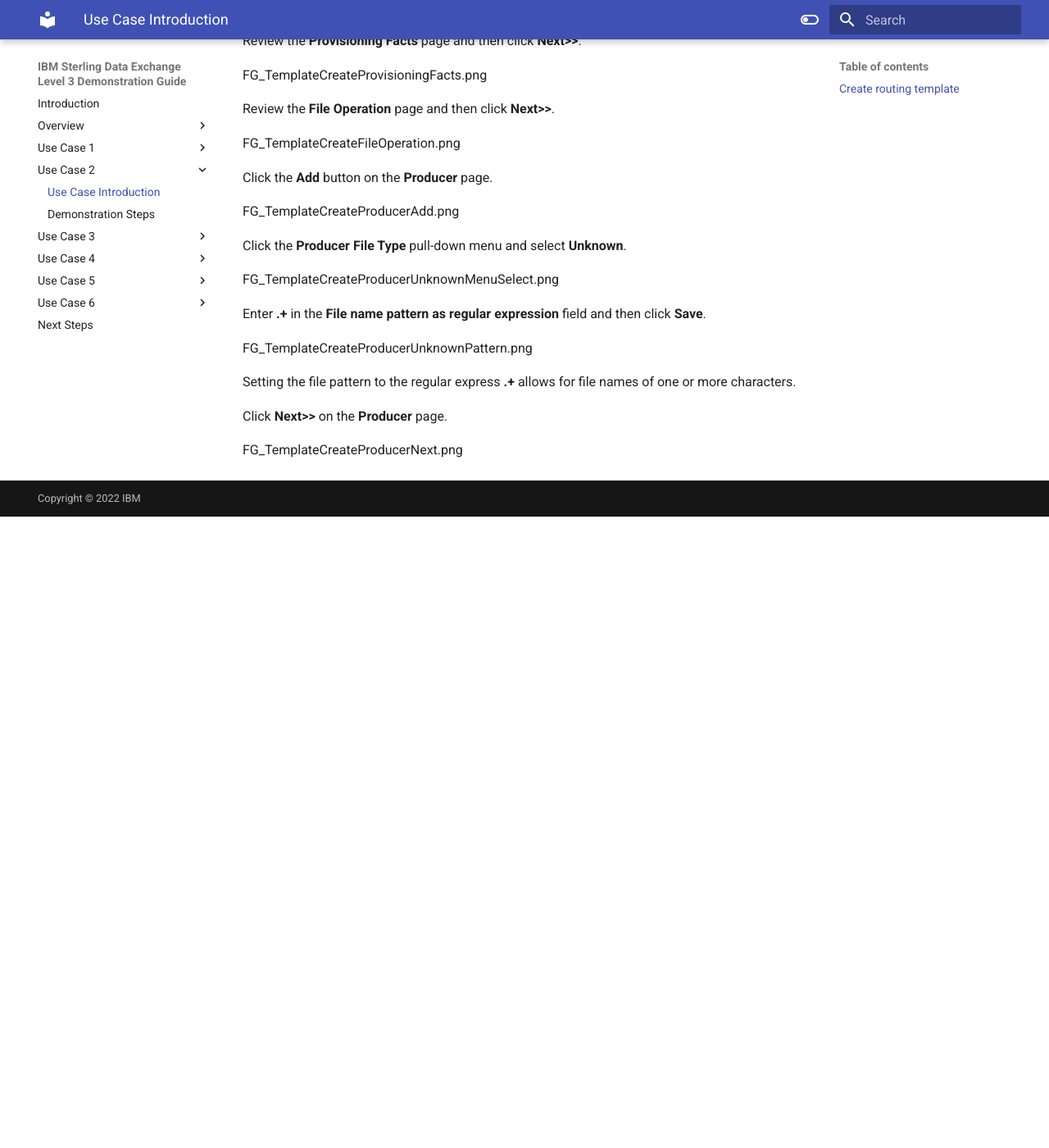
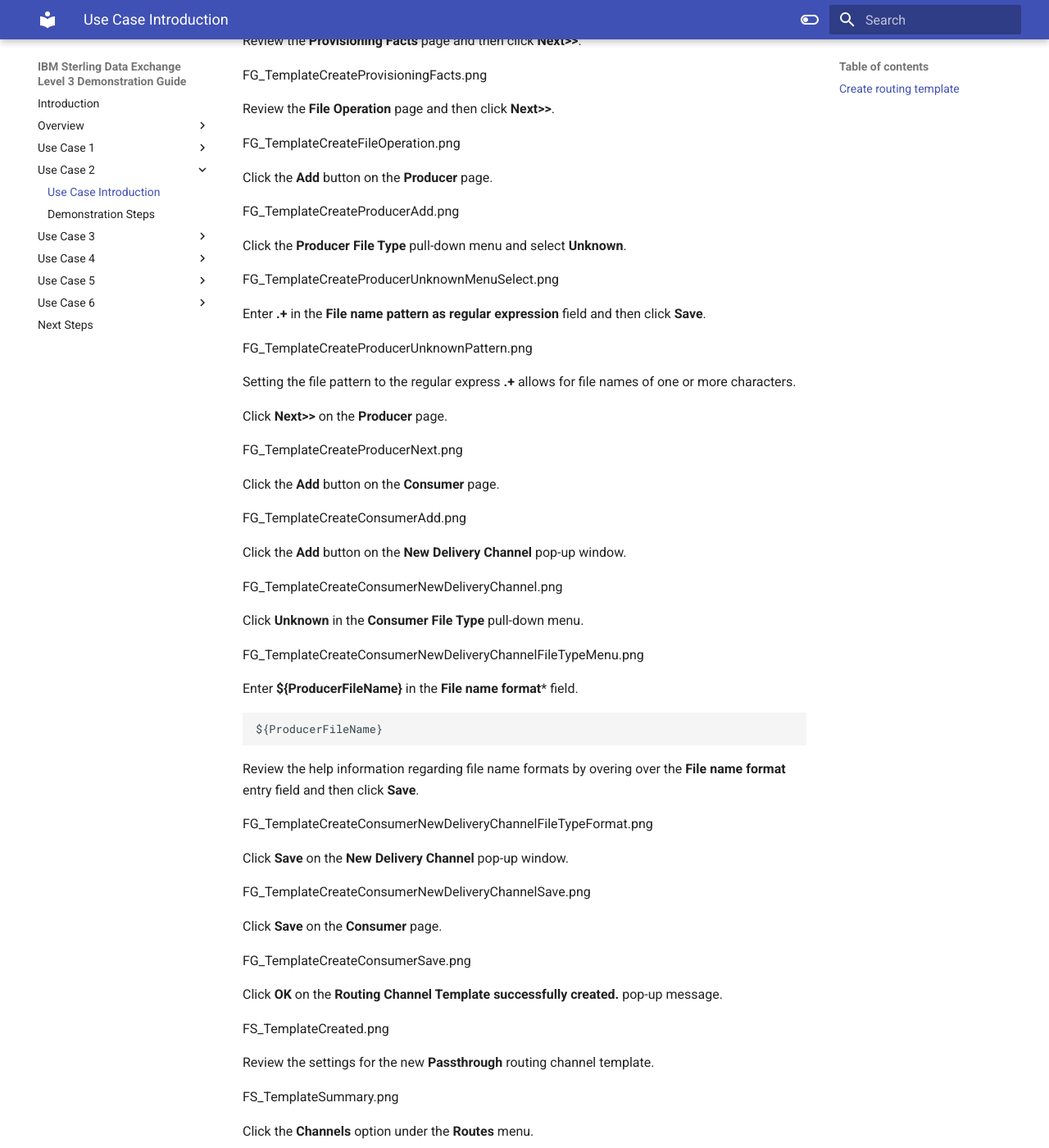
Before and after one commit to IBM/SalesEnablement-SterlingDataExchange-L3, an MkDocs documentation site: the page built from docs/Part 3/01 UseCase2.md, in a window 1280 px wide and 1400 px high, scrolled down 3049 px. Shown: the whole window at 82% size. Built offline with MkDocs 1.6.1 and Material for MkDocs 9.7.7, drawn with Linux system fonts in a browser that asks for light colours; before the commit the page ends 3679 px from its top, so only the background shows below that; some of the changed text lies outside the part shown.

Commit message:
initial drafts

````diff
--- a/docs/Part 3/01 UseCase2.md
+++ b/docs/Part 3/01 UseCase2.md
@@ -156,3 +156,63 @@
 Click **Next>>** on the **Producer**  page.
 
 FG_TemplateCreateProducerNext.png
+
+Click the **Add** button on the **Consumer** page.
+
+FG_TemplateCreateConsumerAdd.png
+
+Click the **Add** button on the **New Delivery Channel** pop-up window.
+
+FG_TemplateCreateConsumerNewDeliveryChannel.png
+
+Click **Unknown** in the **Consumer File Type** pull-down menu.
+
+FG_TemplateCreateConsumerNewDeliveryChannelFileTypeMenu.png
+
+Enter **${ProducerFileName}** in the **File name format*** field.
+
+```
+${ProducerFileName}
+```
+
+Review the help information regarding file name formats by overing over the **File name format** entry field and then click **Save**.
+
+FG_TemplateCreateConsumerNewDeliveryChannelFileTypeFormat.png
+
+Click **Save** on the **New Delivery Channel** pop-up window.
+
+FG_TemplateCreateConsumerNewDeliveryChannelSave.png
+
+Click **Save** on the **Consumer** page.
+
+FG_TemplateCreateConsumerSave.png
+
+Click **OK** on the **Routing Channel Template successfully created.** pop-up message.
+
+FS_TemplateCreated.png
+
+Review the settings for the new **Passthrough** routing channel template.
+
+FS_TemplateSummary.png
+
+Click the **Channels** option under the **Routes** menu.
+
+FG_RoutesChannelsMenu.png
+
+Click the **Create** button at bottom right to create a new **Channel**.
+
+FG_ChannelCreate.png
+
+Select **Passthrough** for the **Routing Channel Template**, **partner1** for the **Producer**, and **partner2**  for the **Consumer**, and then click **Save** to create the new channel.
+
+FG-ChannelCreateP1toP2.png
+
+Click **OK** on the **Success** pop-up window.
+
+FG_ChannelCreateP1toP2Success.png
+
+Repeat the last 3 steps to create a channel from partner2 to partner 1.
+
+FG-ChannelCreateP2toP1
+
+In the next chapter, the fun begins as the partners start to securely exchange files.
````
Also changed, not shown: docs/Part 3/_attachments/FG-ChannelCreateP1toP2.png (added), docs/Part 3/_attachments/FG-ChannelCreateP2toP1.png (added), docs/Part 3/_attachments/FG_ChannelCreate.png (added), docs/Part 3/_attachments/FG_ChannelCreateP1toP2Success.png (added), docs/Part 3/_attachments/FG_RoutesChannelsMenu.png (added), docs/Part 3/_attachments/FG_TemplateCreateConsumerAdd.png (added), docs/Part 3/_attachments/FG_TemplateCreateConsumerNewDeliveryChannel.png (added), docs/Part 3/_attachments/FG_TemplateCreateConsumerNewDeliveryChannelFileTypeFormat.png (added), docs/Part 3/_attachments/FG_TemplateCreateConsumerNewDeliveryChannelFileTypeMenu.png (added), docs/Part 3/_attachments/FG_TemplateCreateConsumerNewDeliveryChannelSave.png (added), docs/Part 3/_attachments/FG_TemplateCreateConsumerSave.png (added), docs/Part 3/_attachments/FS_TemplateCreated.png (added), docs/Part 3/_attachments/FS_TemplateSummary.png (added).
